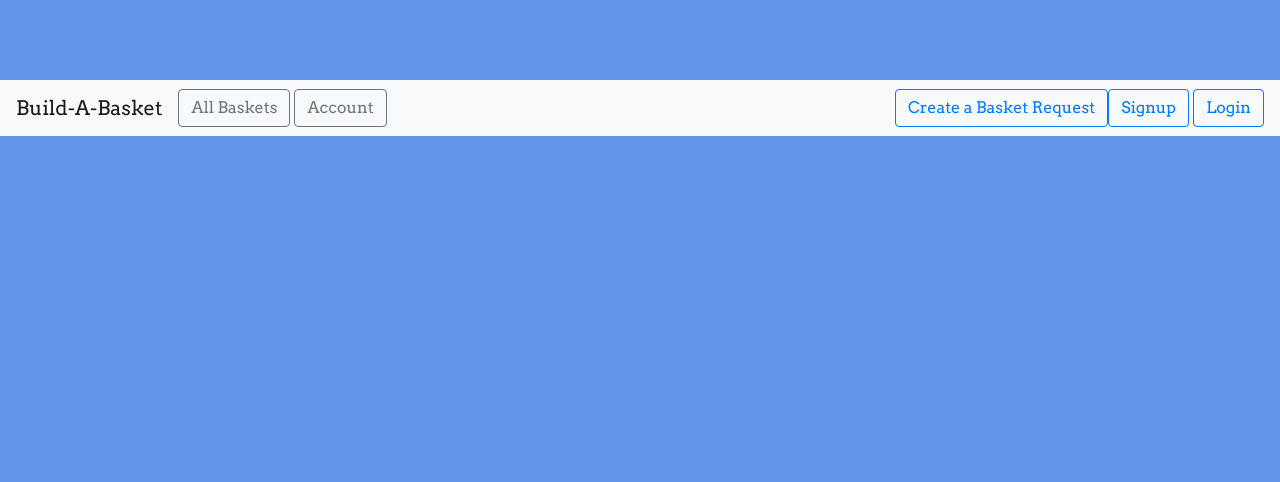
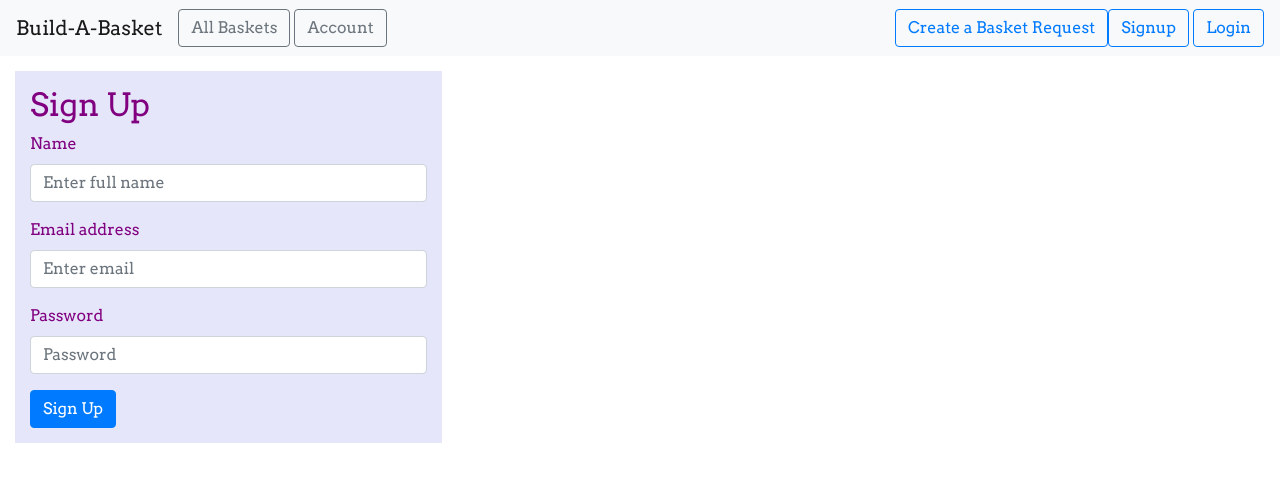
Before and after one commit to tiyagallegos/Build_a_basket2, a Flask app: template build_a_basket/templates/signup.html in a window 1280 px wide. Shown: the top 482 px of the page. Run offline with Flask 2, Linux system fonts and the light colour scheme; the template is opened without the code that fills it, so the values that code supplies are empty; parts of the project's set-up code (start-up, migrations or seed data) failed here and were passed over; some libraries are stand-ins or nearby versions.

Commit message:
add signup form

```diff
--- a/build_a_basket/auth.py
+++ b/build_a_basket/auth.py
@@ -7,6 +7,10 @@ auth = Blueprint('auth', __name__)
 def signup():
     return render_template('signup.html')
 
+@auth.rout('/signup', methods=['POST']) #get is default
+def signup_post():
+
+
 @auth.route('/login')
 def login():
     return render_template('login.html')
--- a/build_a_basket/static/extended_main.css
+++ b/build_a_basket/static/extended_main.css
@@ -27,29 +27,26 @@ p {
     text-align: justify;
     color: whitesmoke;
 }
-.fa_custom {
-    color: whitesmoke;
-    padding: 10px;
-    }
+
 body {
     display: flex;
     flex-direction: column;
     align-content: center;
     justify-items: center;
-    margin-top: 5rem;
-    background-color: cornflowerblue;
-
   }
   main {
-    padding: 100px;
     display: flex;
-    height: 100vh;
     flex-direction: column;
     align-content: center;
     justify-items: center;
     flex-grow: 1 0 auto;
     background-color: cadetblue;
 }
-.toilet:hover {
-    text
+.signup {
+    color: purple;
+    background-color: lavender;
+    height: 100vh;
+    margin: 15px;
+    padding: 15px;
+    alig
 }
--- a/build_a_basket/templates/signup.html
+++ b/build_a_basket/templates/signup.html
@@ -1,10 +1,50 @@
-{% extends 'base.html' %}
+{% extends "base.html" %}
 {% block head %} {{ super() }}
 <link
   rel="stylesheet"
   href="{{ url_for('static', filename= 'extended_main.css') }}"
 />
+{% endblock %} {% block content %}
+<div class="signup col-md-4 col-md-offset-4">
+  <form method="POST" action="/signup">
+    <h2>Sign Up</h2>
+    {% with messages = get_flashed_messages() %} {% if messages %}
+    <div class="notification is-danger">
+      {{ messages[0] }}. Go to
+      <a href="{{ url_for('auth.login') }}">login page</a>.
+    </div>
+    {% endif %} {% endwith %}
+    <div class="form-group">
+      <label for="name">Name</label>
+      <input
+        type="text"
+        class="form-control"
+        id="name"
+        name="name"
+        placeholder="Enter full name"
+      />
+    </div>
+    <div class="form-group">
+      <label for="email">Email address</label>
+      <input
+        type="email"
+        class="form-control"
+        id="email"
+        name="email"
+        placeholder="Enter email"
+      />
+    </div>
+    <div class="form-group">
+      <label for="password">Password</label>
+      <input
+        type="password"
+        class="form-control"
+        id="password"
+        name="password"
+        placeholder="Password"
+      />
+    </div>
+    <button type="submit" class="btn btn-primary">Sign Up</button>
+  </form>
+</div>
 {% endblock %}
-{% block content %}
-
-{% endblock %}
```
